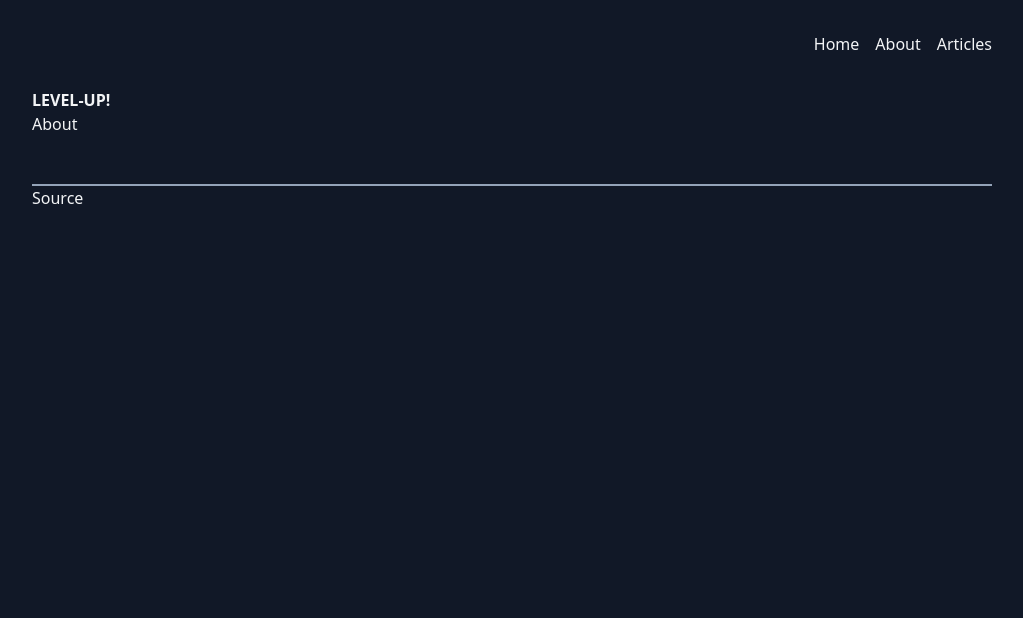
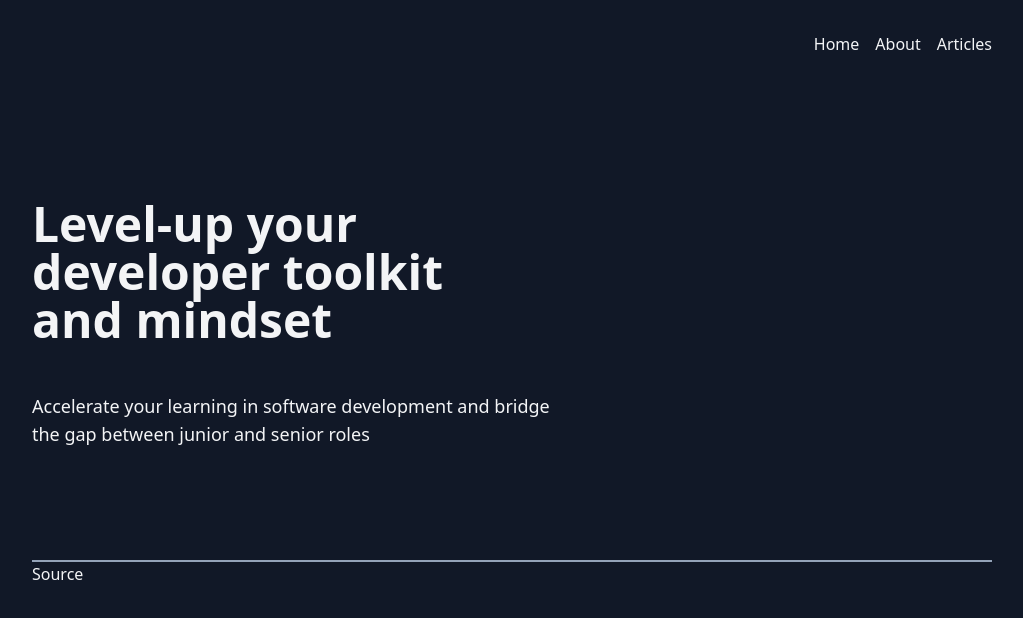
Before and after one commit to ellsphillips/level-up, a Next.js app: page / in a window 1280 px wide. Shown: the top 618 px of the page, without its empty margins (128-1151 px from the left). Built offline with nearby package versions, Linux system fonts and the light colour scheme.

Commit message:
Feature: hero

```diff
--- /dev/null
+++ b/components/Hero.tsx
@@ -0,0 +1,17 @@
+export default function Hero() {
+  return (
+    <div className="mt-64 mb-12 md:mt-28 lg:my-28">
+      <h1 className="pb-12 text-5xl font-bold">
+        Level-up your
+        <br />
+        developer toolkit
+        <br />
+        and mindset
+      </h1>
+      <p className="text-lg">
+        Accelerate your learning in software development and bridge <br />
+        the gap between junior and senior roles
+      </p>
+    </div>
+  );
+}
--- a/pages/index.tsx
+++ b/pages/index.tsx
@@ -1,12 +1,9 @@
+import Hero from "@/components/Hero";
 import Layout from "@/layouts/App";
-import Link from "next/link";
 
 const IndexPage = () => (
   <Layout title="LEVEL-UP! - Home">
-    <h1 className="font-black">LEVEL-UP!</h1>
-    <p>
-      <Link href="/about">About</Link>
-    </p>
+    <Hero />
   </Layout>
 );
 
```
